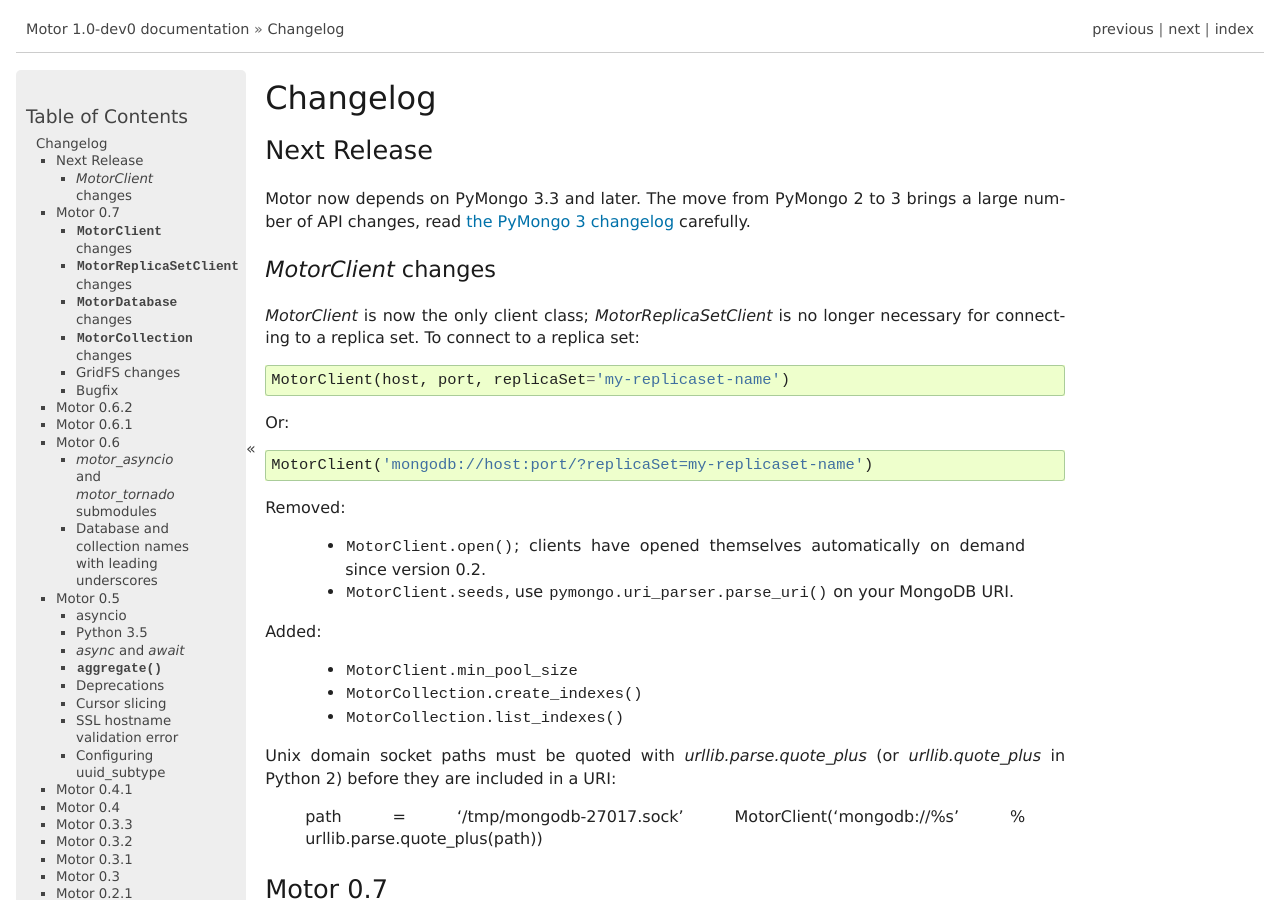
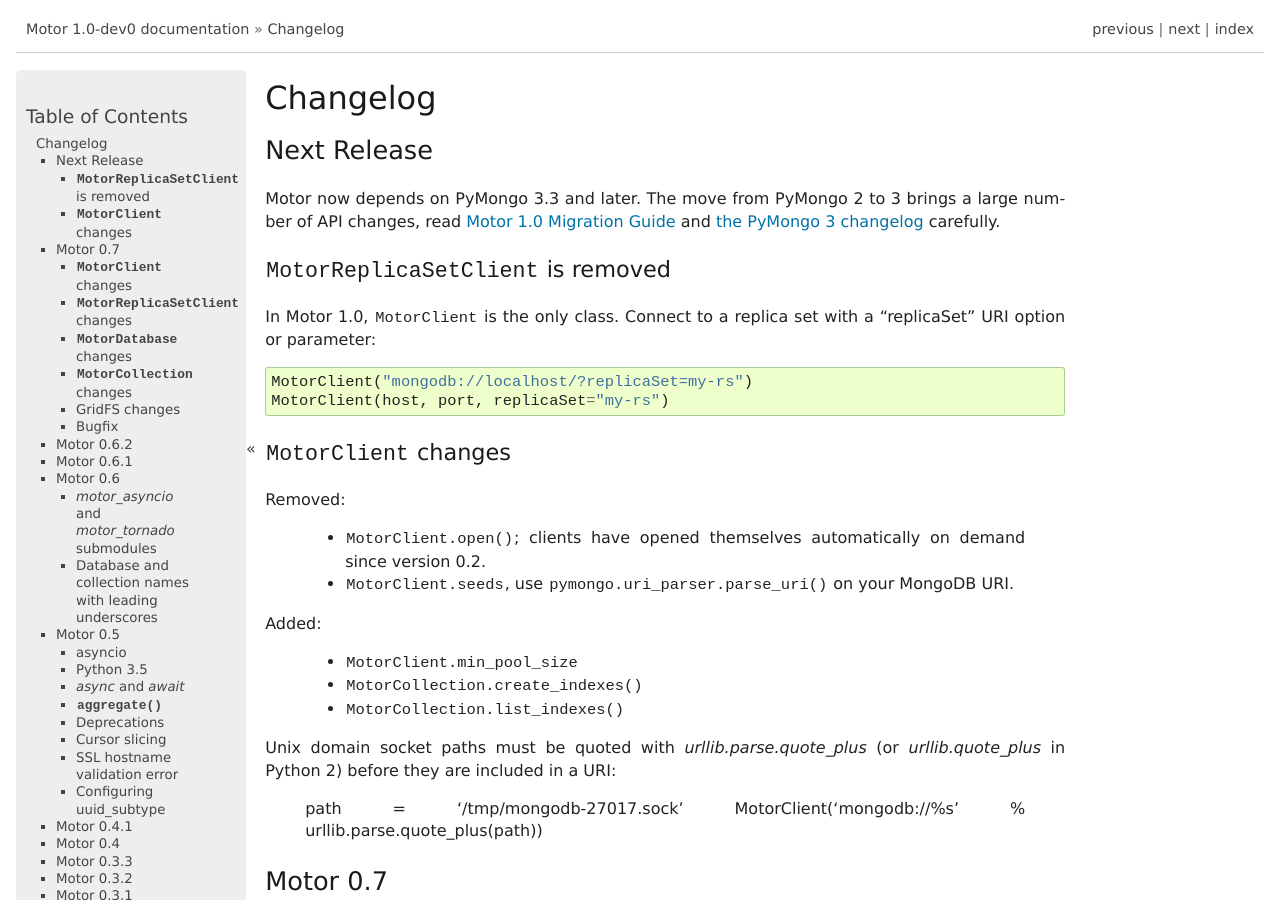
Before and after one commit to mongodb/motor, a Sphinx documentation site: the page built from doc/changelog.rst, in a window 1280 px wide and 900 px high. Built offline with Sphinx 7.4.7, drawn with Linux system fonts in a browser that asks for light colours; the version number is read from the project's files by our own code.

Commit message:
MOTOR-87 Update changelog.

```diff
--- a/doc/changelog.rst
+++ b/doc/changelog.rst
@@ -7,20 +7,20 @@
 ------------
 
 Motor now depends on PyMongo 3.3 and later. The move from PyMongo 2 to 3 brings
-a large number of API changes, read `the PyMongo 3 changelog`_ carefully.
+a large number of API changes, read :doc:`migrate-to-motor-1` and
+`the PyMongo 3 changelog`_ carefully.
 
+:class:`MotorReplicaSetClient` is removed
+~~~~~~~~~~~~~~~~~~~~~~~~~~~~~~~~~~~~~~~~~~
 
-`MotorClient` changes
-~~~~~~~~~~~~~~~~~~~~~
+In Motor 1.0, :class:`MotorClient` is the only class. Connect to a replica set with
+a "replicaSet" URI option or parameter::
 
-`MotorClient` is now the only client class; `MotorReplicaSetClient` is no longer
-necessary for connecting to a replica set. To connect to a replica set::
+  MotorClient("mongodb://localhost/?replicaSet=my-rs")
+  MotorClient(host, port, replicaSet="my-rs")
 
-    MotorClient(host, port, replicaSet='my-replicaset-name')
-
-Or::
-
-    MotorClient('mongodb://host:port/?replicaSet=my-replicaset-name')
+:class:`MotorClient` changes
+~~~~~~~~~~~~~~~~~~~~~~~~~~~~
 
 Removed:
 
--- a/doc/migrate-to-motor-1.rst
+++ b/doc/migrate-to-motor-1.rst
@@ -3,8 +3,9 @@
 
 .. currentmodule:: motor.motor_tornado
 
-Motor 1.0 will bring a number of backward breaking changes. Follow this guide to
-migrate an existing application that had used an older version of Motor.
+Motor 1.0 brings a number of backward breaking changes to the pre-1.0 API.
+Follow this guide to migrate an existing application that had used an older
+version of Motor.
 
 Removed features with no migration path
 ---------------------------------------
```
